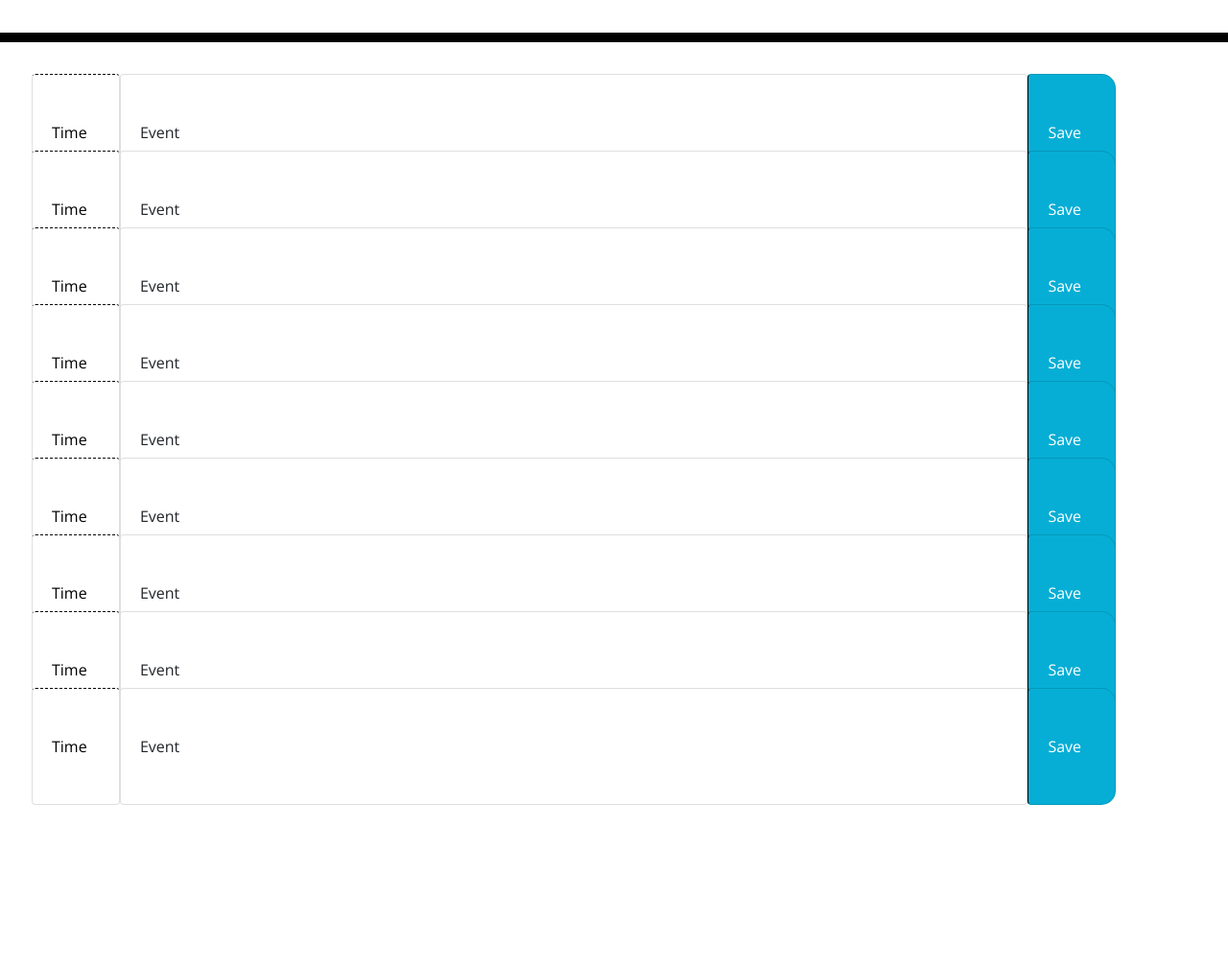
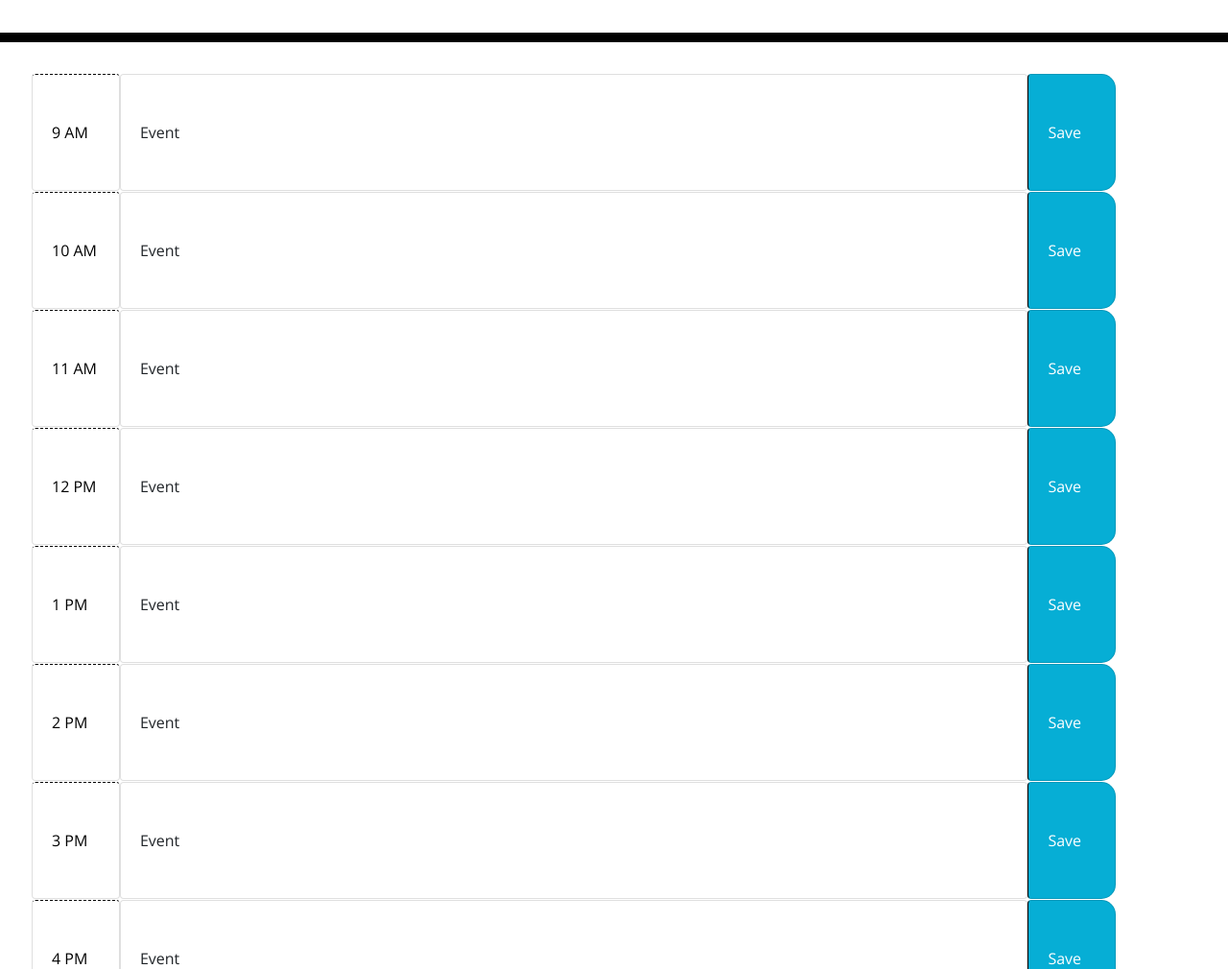
Before and after one commit to mbenitez1607/module5-challenge, a plain HTML site: page index.html in a window 1280 px wide. Shown: the part 260-1270 px from the top of the page at 96% size. Before the commit the page ends 1099 px from the top, so only its background shows below. Drawn offline with nearby package versions, Linux system fonts and the light colour scheme.

Commit message:
Comment out row height to avoid time-blocks from overlapping

```diff
--- a/index.html
+++ b/index.html
@@ -28,12 +28,12 @@
       <p class="lead">A simple calendar app for scheduling your work day</p>
       <p id="currentDay" class="lead"></p>
     </header>
-    <div class="ml-5">
+    <div class="ml-5 mb-5">
       <!-- Timeblocks go here -->
       <div class="row">
         <div class="card hour">
           <div class="card-body w-auto">
-            <p class="card-text">Time</p>
+            <p class="card-text">9 AM</p>
           </div>
         </div>
         <div class="card textarea w-75">
@@ -50,7 +50,7 @@
       <div class="row">
         <div class="card hour">
           <div class="card-body w-auto">
-            <p class="card-text">Time</p>
+            <p class="card-text">10 AM</p>
           </div>
         </div>
         <div class="card textarea w-75">
@@ -67,7 +67,7 @@
       <div class="row">
         <div class="card hour">
           <div class="card-body w-auto">
-            <p class="card-text">Time</p>
+            <p class="card-text">11 AM</p>
           </div>
         </div>
         <div class="card textarea w-75">
@@ -84,7 +84,7 @@
       <div class="row">
         <div class="card hour">
           <div class="card-body w-auto">
-            <p class="card-text">Time</p>
+            <p class="card-text">12 PM</p>
           </div>
         </div>
         <div class="card textarea w-75">
@@ -101,7 +101,7 @@
       <div class="row">
         <div class="card hour">
           <div class="card-body w-auto">
-            <p class="card-text">Time</p>
+            <p class="card-text">1 PM</p>
           </div>
         </div>
         <div class="card textarea w-75">
@@ -118,7 +118,7 @@
       <div class="row">
         <div class="card hour">
           <div class="card-body w-auto">
-            <p class="card-text">Time</p>
+            <p class="card-text">2 PM</p>
           </div>
         </div>
         <div class="card textarea w-75">
@@ -135,7 +135,7 @@
       <div class="row">
         <div class="card hour">
           <div class="card-body w-auto">
-            <p class="card-text">Time</p>
+            <p class="card-text">3 PM</p>
           </div>
         </div>
         <div class="card textarea w-75">
@@ -152,7 +152,7 @@
       <div class="row">
         <div class="card hour">
           <div class="card-body w-auto">
-            <p class="card-text">Time</p>
+            <p class="card-text">4 PM</p>
           </div>
         </div>
         <div class="card textarea w-75">
@@ -169,7 +169,7 @@
       <div class="row">
         <div class="card hour">
           <div class="card-body w-auto">
-            <p class="card-text">Time</p>
+            <p class="card-text">5 PM</p>
           </div>
         </div>
         <div class="card textarea w-75">
--- a/style.css
+++ b/style.css
@@ -32,7 +32,7 @@ textarea{
 
 .row {
   white-space: pre-wrap;
-  height: 80px;
+  /*height: 80px;*/
   border-top: 1px solid white;;
 }
 
```
